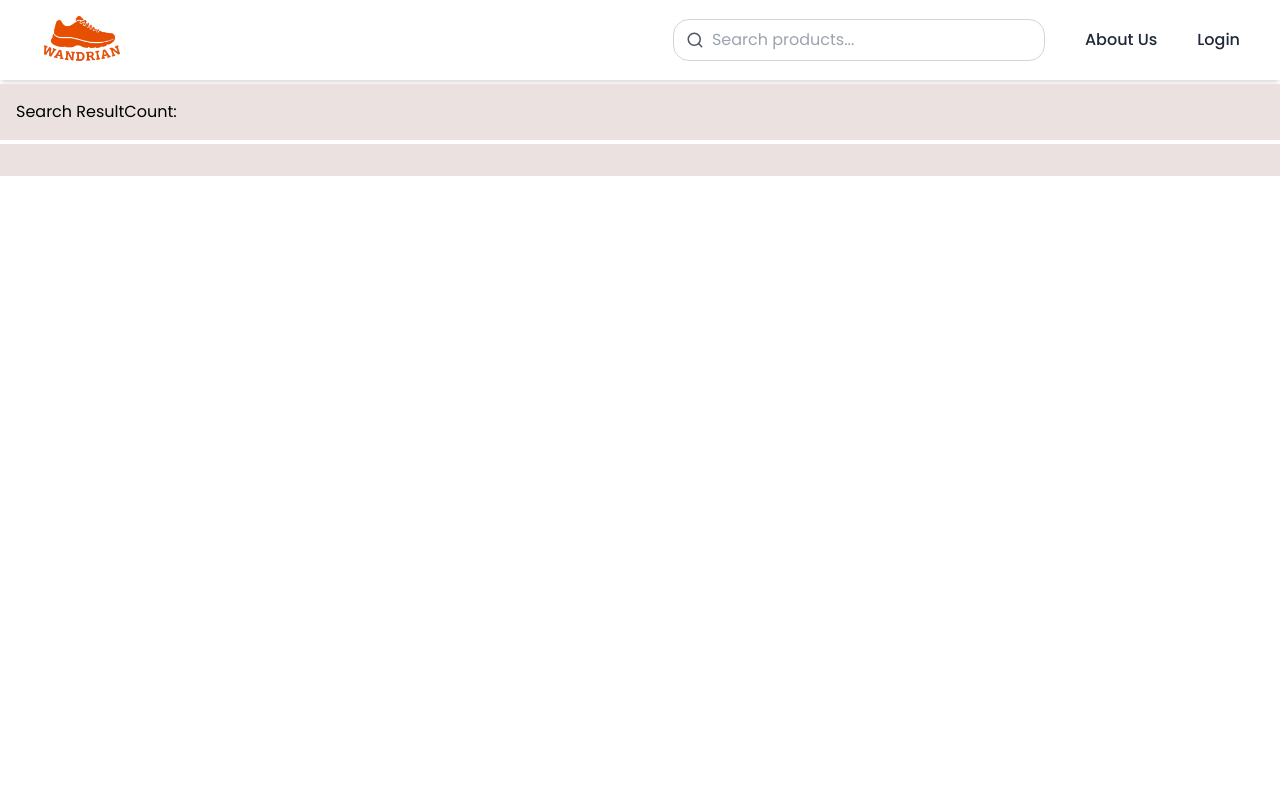
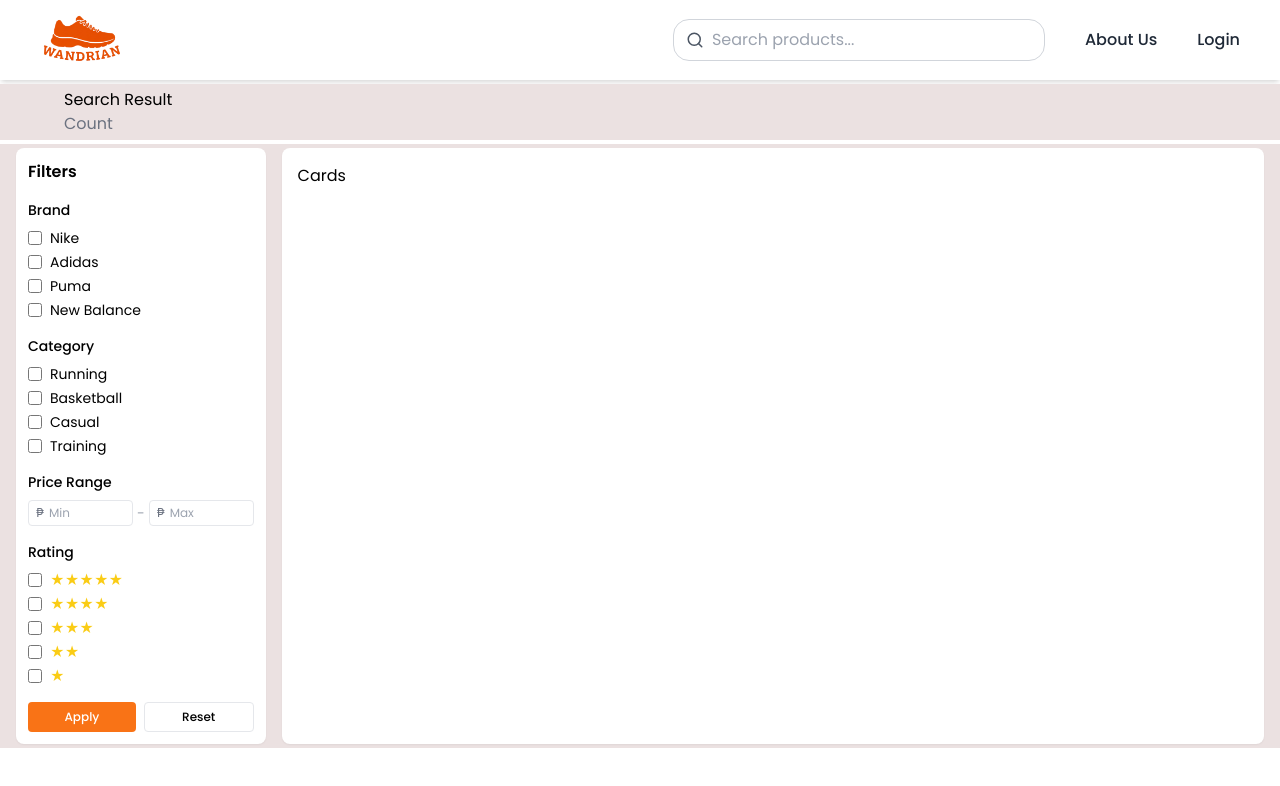
Before and after one commit to Jimmy-Pingcas/Shoe-Ecommerce, a React (Vite) app in the folder frontend/: page /search in a window 1280 px wide. Shown: the top 786 px of the page. Built offline with nearby package versions, Linux system fonts and the light colour scheme.

Commit message:
search result and filter components

```diff
--- a/frontend/src/index.css
+++ b/frontend/src/index.css
@@ -21,3 +21,13 @@ img { max-width: 100%; display: block; }
 
 /* Utility container */
 .container { max-width: 1200px; margin: 0 auto; padding: 0 16px; }
+
+/* Hide scrollbar while maintaining scroll functionality */
+.no-scrollbar::-webkit-scrollbar {
+  display: none;
+}
+
+.no-scrollbar {
+  -ms-overflow-style: none; /* IE and Edge */
+  scrollbar-width: none; /* Firefox */
+}
--- a/frontend/src/landing/components/filter.tsx
+++ b/frontend/src/landing/components/filter.tsx
@@ -0,0 +1,134 @@
+export default function Filter() {
+	return (
+		<div className="w-auto rounded-lg bg-white p-3 shadow-sm text-sm">
+			<h2 className="mb-4 text-base font-semibold">Filters</h2>
+
+			{/* Brand */}
+			<div className="mb-4">
+				<h3 className="mb-2 text-sm font-medium">Brand</h3>
+
+				<div className="space-y-1">
+					<label className="flex items-center gap-2">
+						<input type="checkbox" className="h-3.5 w-3.5" />
+						<span>Nike</span>
+					</label>
+
+					<label className="flex items-center gap-2">
+						<input type="checkbox" className="h-3.5 w-3.5" />
+						<span>Adidas</span>
+					</label>
+
+					<label className="flex items-center gap-2">
+						<input type="checkbox" className="h-3.5 w-3.5" />
+						<span>Puma</span>
+					</label>
+
+					<label className="flex items-center gap-2">
+						<input type="checkbox" className="h-3.5 w-3.5" />
+						<span>New Balance</span>
+					</label>
+				</div>
+			</div>
+
+			{/* Category */}
+			<div className="mb-4">
+				<h3 className="mb-2 text-sm font-medium">Category</h3>
+
+				<div className="space-y-1">
+					<label className="flex items-center gap-2">
+						<input type="checkbox" className="h-3.5 w-3.5" />
+						<span>Running</span>
+					</label>
+
+					<label className="flex items-center gap-2">
+						<input type="checkbox" className="h-3.5 w-3.5" />
+						<span>Basketball</span>
+					</label>
+
+					<label className="flex items-center gap-2">
+						<input type="checkbox" className="h-3.5 w-3.5" />
+						<span>Casual</span>
+					</label>
+
+					<label className="flex items-center gap-2">
+						<input type="checkbox" className="h-3.5 w-3.5" />
+						<span>Training</span>
+					</label>
+				</div>
+			</div>
+
+			{/* Price Range */}
+            <div className="mb-4">
+                <h3 className="mb-2 text-sm font-medium">Price Range</h3>
+
+                <div className="flex items-center gap-1">
+                    <div className="relative w-full">
+                        <span className="absolute left-2 top-1/2 -translate-y-1/2 text-gray-500 text-xs">
+                            ₱
+                        </span>
+                        <input
+                            type="number"
+                            placeholder="Min"
+                            className="w-full rounded border pl-5 pr-2 py-1 text-xs"
+                        />
+                    </div>
+
+                    <span className="text-gray-400">-</span>
+
+                    <div className="relative w-full">
+                        <span className="absolute left-2 top-1/2 -translate-y-1/2 text-gray-500 text-xs">
+                            ₱
+                        </span>
+                        <input
+                            type="number"
+                            placeholder="Max"
+                            className="w-full rounded border pl-5 pr-2 py-1 text-xs"
+                        />
+                    </div>
+                </div>
+            </div>
+
+			{/* Rating */}
+			<div className="mb-4">
+				<h3 className="mb-2 text-sm font-medium">Rating</h3>
+
+				<div className="space-y-1">
+                    <label className="flex items-center gap-2">
+                        <input type="checkbox" className="h-3.5 w-3.5" />
+                        <span className="text-yellow-400">★★★★★</span>
+                    </label>
+
+                    <label className="flex items-center gap-2">
+                        <input type="checkbox" className="h-3.5 w-3.5" />
+                        <span className="text-yellow-400">★★★★</span>
+                    </label>
+
+                    <label className="flex items-center gap-2">
+                        <input type="checkbox" className="h-3.5 w-3.5" />
+                        <span className="text-yellow-400">★★★</span>
+                    </label>
+
+                    <label className="flex items-center gap-2">
+                        <input type="checkbox" className="h-3.5 w-3.5" />
+                        <span className="text-yellow-400">★★</span>
+                    </label>
+                    <label className="flex items-center gap-2">
+                        <input type="checkbox" className="h-3.5 w-3.5" />
+                        <span className="text-yellow-400">★</span>
+                    </label>
+                </div>
+			</div>
+
+			{/* Buttons */}
+			<div className="flex gap-2">
+				<button className="flex-1 rounded bg-orange-500 py-1.5 text-xs font-medium text-white hover:bg-orange-600">
+					Apply
+				</button>
+
+				<button className="flex-1 rounded border py-1.5 text-xs font-medium hover:bg-gray-50">
+					Reset
+				</button>
+			</div>
+		</div>
+	);
+}
--- a/frontend/src/landing/pages/searchResult.tsx
+++ b/frontend/src/landing/pages/searchResult.tsx
@@ -1,6 +1,8 @@
 import MainHeader from '../components/headerMainComponents';
+import Filter from '../components/filter'
 
 export default function SearchResult() {
+
 	return (
 		<main className="min-h-screen fixed inset-0 bg-white overflow-auto">
       		<div className="w-full max-w-full flex flex-col gap-1 box-border">
@@ -10,21 +12,34 @@ export default function SearchResult() {
 				</section>
 
 				{/* label and toggle  */}
-				<section className="w-full bg-[#ebe1e1] flex items-start px-4 py-4 box-border">
-					<h6>Search Result</h6>
-					<p>Count: </p>
+				<section className="w-full bg-[#ebe1e1] flex items-start px-4 py-1 box-border">
+					<div className="w-full flex items-center justify-between">
+					{/* LEFT SIDE */}
+					<div className="flex flex-col ml-12">
+						<div>Search Result</div>
+						<div className="text-gray-500">Count</div>
+					</div>
+
+					{/* RIGHT SIDE (toggle placeholder) */}
+					<div>
+						{/* toggle button like grid/list */}
+					</div>
+
+					</div>
 				</section>
 
-				<section className="w-full bg-[#ebe1e1] flex items-start justify-center px-4 py-4 box-border">
+				<section className="w-full bg-[#ebe1e1] flex gap-4 px-4 py-1">
 
-					{/* search filter */}
-					<div>
+					{/* Filter Sidebar */}
+					<div className="w-1/5 shrink-0">
+						<Filter />
+					</div>
 
+					{/* Products */}
+					<div className="w-4/5 bg-white rounded-lg p-4 shadow-sm">
+						Cards
 					</div>
-					{/* search result */}
-					<div>
 
-					</div>
 				</section>
 			</div>
 		</main>
```
